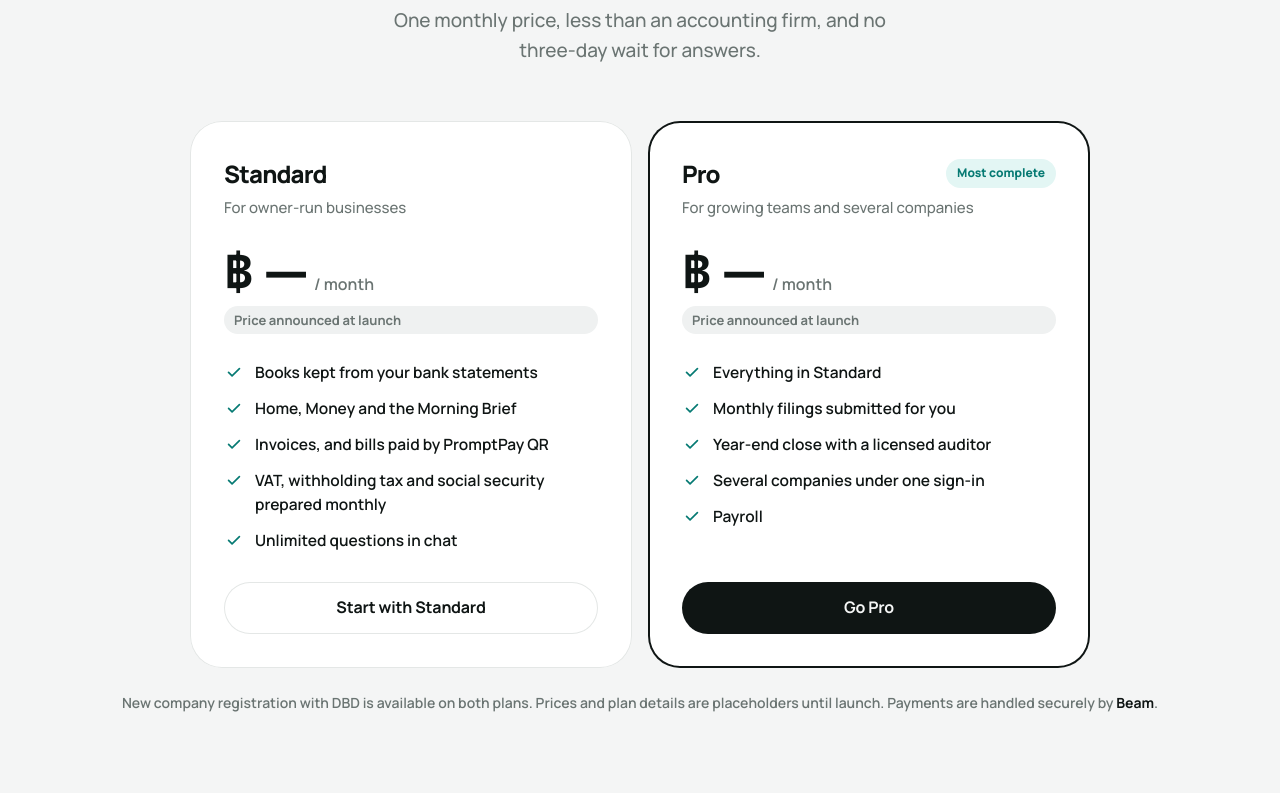
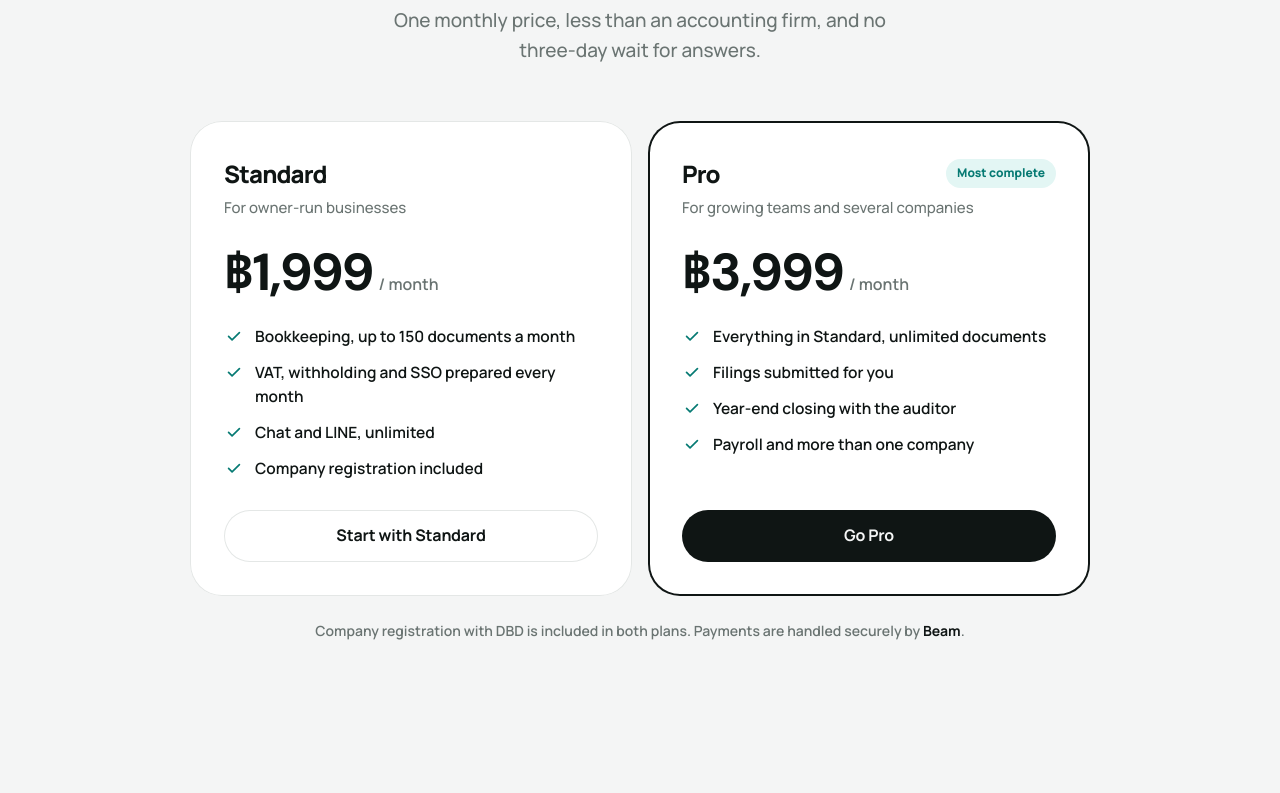
Before and after one commit to carmochest/thuragirlv2, a plain HTML site: page web/index.html in a window 1280 px wide. Shown: the part 8007-8800 px from the top of the page. Drawn offline with Linux system fonts and the light colour scheme.

Commit message:
Landing: real plan prices and contents to match the app's Plan tab
Co-Authored-By: Claude Opus 5.5 <noreply@anthropic.com>
Claude-Session: https://claude.ai/code/session_01GsiQUo8F2N1NBdmZu1ZTaN

```diff
--- a/web/index.html
+++ b/web/index.html
@@ -630,33 +630,29 @@
         <div class="plan rv">
           <div class="plan-h"><h3 data-i18n="p1.h">Standard</h3></div>
           <p class="for" data-i18n="p1.for">For owner-run businesses</p>
-          <div class="price"><strong class="num">฿ —</strong><span data-i18n="p.mo">/ month</span></div>
-          <span class="tbd" data-i18n="p.tbd">Price announced at launch</span>
+          <div class="price"><strong class="num">฿1,999</strong><span data-i18n="p.mo">/ month</span></div>
           <ul>
-            <li><svg class="i" aria-hidden="true"><use href="#i-check"/></svg><span data-i18n="p1.1">Books kept from your bank statements</span></li>
-            <li><svg class="i" aria-hidden="true"><use href="#i-check"/></svg><span data-i18n="p1.2">Home, Money and the Morning Brief</span></li>
-            <li><svg class="i" aria-hidden="true"><use href="#i-check"/></svg><span data-i18n="p1.3">Invoices, and bills paid by PromptPay QR</span></li>
-            <li><svg class="i" aria-hidden="true"><use href="#i-check"/></svg><span data-i18n="p1.4">VAT, withholding tax and social security prepared monthly</span></li>
-            <li><svg class="i" aria-hidden="true"><use href="#i-check"/></svg><span data-i18n="p1.5">Unlimited questions in chat</span></li>
+            <li><svg class="i" aria-hidden="true"><use href="#i-check"/></svg><span data-i18n="p1.1">Bookkeeping, up to 150 documents a month</span></li>
+            <li><svg class="i" aria-hidden="true"><use href="#i-check"/></svg><span data-i18n="p1.2">VAT, withholding and SSO prepared every month</span></li>
+            <li><svg class="i" aria-hidden="true"><use href="#i-check"/></svg><span data-i18n="p1.3">Chat and LINE, unlimited</span></li>
+            <li><svg class="i" aria-hidden="true"><use href="#i-check"/></svg><span data-i18n="p1.4">Company registration included</span></li>
           </ul>
           <a class="btn btn-soft" href="../signup/" data-i18n="p1.cta">Start with Standard</a>
         </div>
         <div class="plan pro rv">
           <div class="plan-h"><h3 data-i18n="p2.h">Pro</h3><span class="badge" data-i18n="p2.tag">Most complete</span></div>
           <p class="for" data-i18n="p2.for">For growing teams and several companies</p>
-          <div class="price"><strong class="num">฿ —</strong><span data-i18n="p.mo2">/ month</span></div>
-          <span class="tbd" data-i18n="p.tbd2">Price announced at launch</span>
+          <div class="price"><strong class="num">฿3,999</strong><span data-i18n="p.mo2">/ month</span></div>
           <ul>
-            <li><svg class="i" aria-hidden="true"><use href="#i-check"/></svg><span data-i18n="p2.1">Everything in Standard</span></li>
-            <li><svg class="i" aria-hidden="true"><use href="#i-check"/></svg><span data-i18n="p2.2">Monthly filings submitted for you</span></li>
-            <li><svg class="i" aria-hidden="true"><use href="#i-check"/></svg><span data-i18n="p2.3">Year-end close with a licensed auditor</span></li>
-            <li><svg class="i" aria-hidden="true"><use href="#i-check"/></svg><span data-i18n="p2.4">Several companies under one sign-in</span></li>
-            <li><svg class="i" aria-hidden="true"><use href="#i-check"/></svg><span data-i18n="p2.5">Payroll</span></li>
+            <li><svg class="i" aria-hidden="true"><use href="#i-check"/></svg><span data-i18n="p2.1">Everything in Standard, unlimited documents</span></li>
+            <li><svg class="i" aria-hidden="true"><use href="#i-check"/></svg><span data-i18n="p2.2">Filings submitted for you</span></li>
+            <li><svg class="i" aria-hidden="true"><use href="#i-check"/></svg><span data-i18n="p2.3">Year-end closing with the auditor</span></li>
+            <li><svg class="i" aria-hidden="true"><use href="#i-check"/></svg><span data-i18n="p2.4">Payroll and more than one company</span></li>
           </ul>
           <a class="btn btn-ink" href="../signup/" data-i18n="p2.cta">Go Pro</a>
         </div>
       </div>
-      <p class="pnote rv" data-i18n="p.note">New company registration with DBD is available on both plans. Prices and plan details are placeholders until launch. Payments are handled securely by <b>Beam</b>.</p>
+      <p class="pnote rv" data-i18n="p.note">Company registration with DBD is included in both plans. Payments are handled securely by <b>Beam</b>.</p>
     </div>
   </section>
 
@@ -780,12 +776,12 @@
     "tr2.h":"ไทยและอังกฤษ","tr2.p":"อ่านหน้านี้ได้ทั้งสองภาษา และภาษาไทยในแอปกำลังจะตามมา",
     "tr3.h":"มือถือหรือคอมพิวเตอร์","tr3.p":"ไม่ต้องติดตั้งอะไร เปิดในเบราว์เซอร์แล้วใช้งานต่อจากที่ค้างไว้ได้เลย",
     "p.k":"ราคา","p.h":"สองแพ็กเกจ <em>ไม่มีเซอร์ไพรส์</em>","p.sub":"ราคาเดียวต่อเดือน ถูกกว่าจ้างสำนักงานบัญชี และไม่ต้องรอสามวันกว่าจะได้คำตอบ",
-    "p.mo":"/ เดือน","p.mo2":"/ เดือน","p.tbd":"ประกาศราคาเมื่อเปิดตัว","p.tbd2":"ประกาศราคาเมื่อเปิดตัว",
+    "p.mo":"/ เดือน","p.mo2":"/ เดือน",
     "p1.h":"สแตนดาร์ด","p1.for":"สำหรับธุรกิจที่เจ้าของดูแลเอง",
-    "p1.1":"ทำบัญชีจากรายการเดินบัญชีธนาคาร","p1.2":"หน้าหลัก การเงิน และสรุปยามเช้า","p1.3":"ใบแจ้งหนี้ และจ่ายบิลด้วย QR พร้อมเพย์","p1.4":"เตรียม VAT ภาษีหัก ณ ที่จ่าย และประกันสังคมทุกเดือน","p1.5":"ถามในแชทได้ไม่จำกัด","p1.cta":"เริ่มแพ็กสแตนดาร์ด",
+    "p1.1":"ทำบัญชี สูงสุด 150 เอกสารต่อเดือน","p1.2":"เตรียม VAT ภาษีหัก ณ ที่จ่าย และประกันสังคมทุกเดือน","p1.3":"แชทและ LINE ไม่จำกัด","p1.4":"รวมจดทะเบียนบริษัท","p1.cta":"เริ่มแพ็กสแตนดาร์ด",
     "p2.h":"โปร","p2.tag":"ครบที่สุด","p2.for":"สำหรับทีมที่กำลังโต และผู้ที่มีหลายบริษัท",
-    "p2.1":"ทุกอย่างในสแตนดาร์ด","p2.2":"ยื่นแบบรายเดือนให้ถึงหน่วยงาน","p2.3":"ปิดงบประจำปีพร้อมผู้สอบบัญชีรับอนุญาต","p2.4":"หลายบริษัทในบัญชีเดียว","p2.5":"ระบบเงินเดือน","p2.cta":"เริ่มใช้โปร",
-    "p.note":"ทั้งสองแพ็กเกจจดทะเบียนบริษัทใหม่กับ DBD ได้ ราคาและรายละเอียดแพ็กเกจเป็นข้อมูลตัวอย่างจนกว่าจะเปิดตัว การชำระเงินดำเนินการอย่างปลอดภัยผ่าน <b>Beam</b>",
+    "p2.1":"ทุกอย่างในสแตนดาร์ด เอกสารไม่จำกัด","p2.2":"ยื่นแบบให้คุณ","p2.3":"ปิดงบประจำปีกับผู้สอบบัญชี","p2.4":"ระบบเงินเดือน และมีได้มากกว่าหนึ่งบริษัท","p2.cta":"เริ่มใช้โปร",
+    "p.note":"ทั้งสองแพ็กเกจรวมจดทะเบียนบริษัทกับ DBD การชำระเงินดำเนินการอย่างปลอดภัยผ่าน <b>Beam</b>",
     "q.k":"คำถามที่พบบ่อย","q.h":"มีคำถาม? <em>เรามีคำตอบ</em>",
     "q1.q":"ต่างจากจ้างสำนักงานบัญชีอย่างไร?","q1.a":"งานรายเดือนแบบเดียวกัน แต่คุณเห็นตัวเลขทุกวันแทนที่จะรอหลายสัปดาห์ และได้คำตอบในไม่กี่วินาทีแทนที่จะรอหลายวัน งานที่กฎหมายกำหนดให้ใช้ผู้สอบบัญชีรับอนุญาต จะมีผู้สอบบัญชีที่ ThuraGirl จัดไว้ให้เป็นผู้ทำ",
     "q2.q":"มีบริษัทอยู่แล้ว ใช้ได้ไหม?","q2.a":"ได้เลย ใส่เลขประจำตัวผู้เสียภาษี 13 หลักตอนสมัคร ThuraGirl จะดึงข้อมูลบริษัทจาก DBD มาให้คุณตรวจยืนยัน",
```
